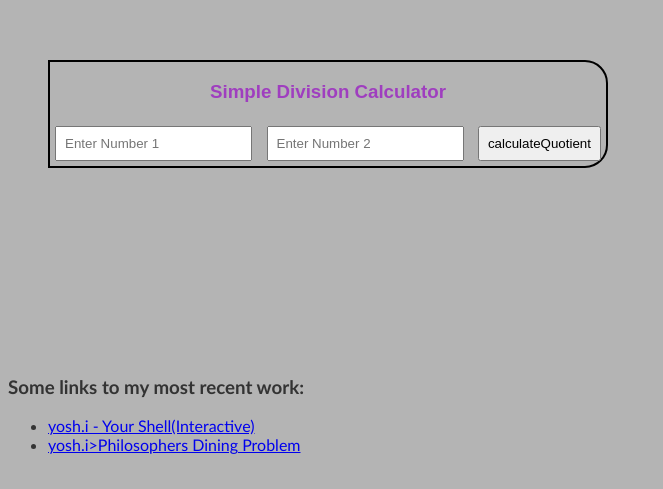
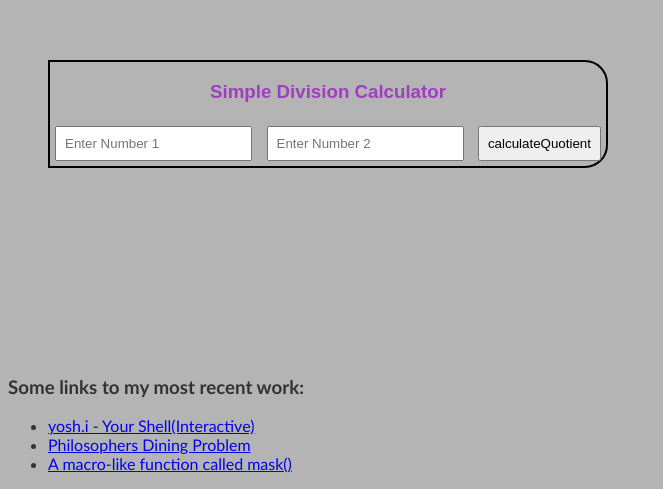
Before and after one commit to pippin-29/JavaScript--Tasks, a plain HTML site: page My_Portfolio/index.html in a window 1280 px wide. Shown: the part 713-1202 px from the top of the page, without its empty margins (0-663 px from the left). Drawn offline with Linux system fonts and the light colour scheme.

Commit message:
fixed some typos

```diff
--- a/My_Portfolio/index.html
+++ b/My_Portfolio/index.html
@@ -15,7 +15,8 @@
 		<h3>Some links to my most recent work:</h3>
 		<ul>
 			<li><a href="https://github.com/pippin-29/yosh.i" target="_blank">yosh.i -  Your Shell(Interactive)</a></li>
-			<li><a href="https://github.com/pippin-29/Philosophy_2_02" target="_blank">yosh.i>Philosophers Dining Problem</a></li>
+			<li><a href="https://github.com/pippin-29/Philosophy_2_02" target="_blank">Philosophers Dining Problem</a></li>
+			<li><a href="https://github.com/pippin-29/bitmask" target="_blank">A macro-like function called mask()</a></li>
 		</ul>
 
 
```
